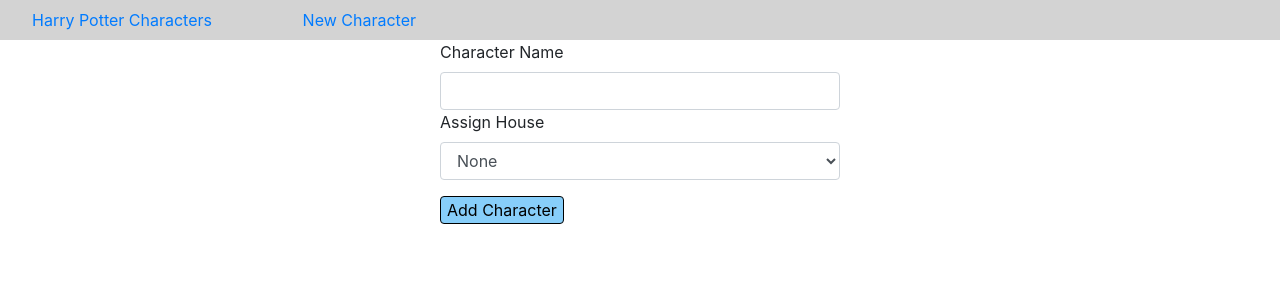
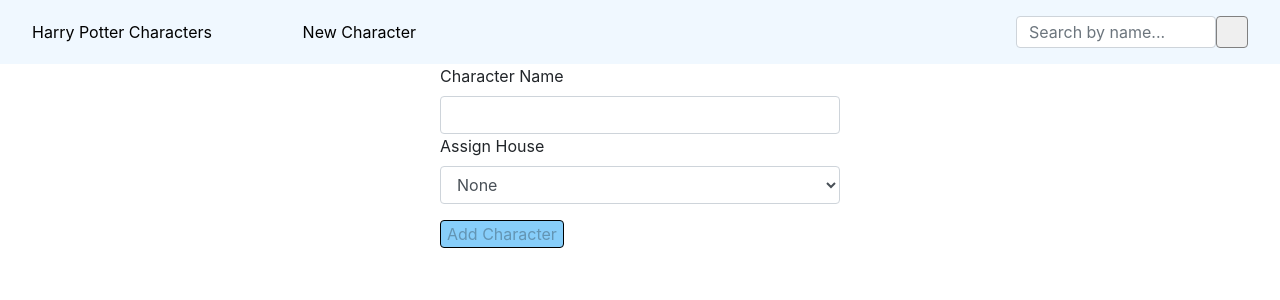
Before and after one commit to Blue-Bird-2007/harry-potter-characters, an Angular app: page /new-character in a window 1280 px wide. Shown: the top 300 px of the page. Built offline with nearby package versions, Linux system fonts and the light colour scheme.

Commit message:
Added a form to create new character

```diff
--- a/src/app/app.module.ts
+++ b/src/app/app.module.ts
@@ -1,5 +1,6 @@
 import { BrowserModule } from '@angular/platform-browser';
 import { NgModule } from '@angular/core';
+import { FormsModule } from '@angular/forms'
 import { RouterModule } from '@angular/router';
 import { appRoutingModule } from './app.routing';
 
@@ -29,7 +30,8 @@
   imports: [
     BrowserModule,
     RouterModule.forRoot(routes),
-    appRoutingModule
+    appRoutingModule,
+    FormsModule
   ],
   providers: [HarryPotterService, LogService],
   bootstrap: [AppComponent]
--- a/src/app/create-character/create-character.component.css
+++ b/src/app/create-character/create-character.component.css
@@ -24,3 +24,7 @@
   border: 1px solid black;
   background-color: lightskyblue;
 }
+
+input.ng-invalid.ng-touched {
+  border: 1px solid red;
+}
--- a/src/app/create-character/create-character.component.html
+++ b/src/app/create-character/create-character.component.html
@@ -1,19 +1,28 @@
-<form>
+<form (ngSubmit)="onSubmit(form)" #form="ngForm">
   <div class="form-group">
     <div class="label-for-input">
       <label for="name">Character Name</label>
-      <input type="text" id="name" name="name" class="form-control">
+      <input
+        type="text"
+        id="name"
+        name="name"
+        class="form-control"
+        autocomplete="off"
+        ngModel
+        required
+        #nameCtrl="ngModel">
+      <span class="help-block" *ngIf="nameCtrl.invalid && nameCtrl.touched">Please enter a name!</span>
     </div>
   <div class="form-group">
     <div class="label-for-input">
       <label for="house">Assign House</label>
-      <select id="house" name="house" class="form-control">
+      <select id="house" name="house" class="form-control" ngModel>
         <option *ngFor="let option of availableHouses" [value]="option.value">{{ option.display }}</option>
       </select>
     </div>
   </div>
   </div>
   <div id="btnAddCharacter">
-    <button class="btn-add-character" type="submit">Add Character</button>
+    <button class="btn-add-character" type="submit" [disabled]="form.invalid">Add Character</button>
   </div>
 </form>
--- a/src/app/create-character/create-character.component.ts
+++ b/src/app/create-character/create-character.component.ts
@@ -1,4 +1,5 @@
 import { Component, OnInit } from '@angular/core';
+import { HarryPotterService } from '../harry-potter.service';
 
 @Component({
   selector: 'app-create-character',
@@ -13,9 +14,21 @@
     { display: 'Ravenclaw', value: 'ravenclaw' },
     { display: 'Hufflepuff', value: 'hufflepuff' }
   ];
-  constructor() { }
+  hpService: HarryPotterService;
+
+  constructor(hpService: HarryPotterService) {
+    this.hpService = hpService;
+  }
 
   ngOnInit() {
   }
 
+  onSubmit(submittedForm) {
+    if (submittedForm.invalid) {
+      return;
+    }
+    console.log(submittedForm.value);
+    this.hpService.addCharacter(submittedForm.value.name, submittedForm.value.house);
+  }
+
 }
--- a/src/app/harry-potter.service.ts
+++ b/src/app/harry-potter.service.ts
@@ -14,6 +14,7 @@
     { name: 'Luna Lovegood', house: ''},
     { name: 'Neville Longbottom', house: ''},
     { name: 'Sirius Black', house: ''},
+    { name: 'Susan Bones', house: ''},
     { name: 'Remus Lupin', house: ''},
     { name: 'Bellatrix Lestrange', house: ''},
     { name: 'Rubeus Hagrid', house: ''},
@@ -22,8 +23,7 @@
     { name: 'Parvati Patil', house: ''},
     { name: 'Padma Patil', house: ''},
     { name: 'Fenrir Greyback', house: ''},
-    { name: 'Severus Snape', house: ''},
-    { name: 'Minerva McGonagall', house: ''},
+    { name: 'Ernie MacMillan', house: ''}
   ];
   private logService: LogService;
 
@@ -43,9 +43,20 @@
   onHouseChosen(charInfo) {
     const pos = this.characters.findIndex((char) => {
       return char.name === charInfo.name;
-    })
+    });
     this.characters[pos].house = charInfo.house;
     this.logService.writeLog(`Changed house of ${charInfo.name}, new house is ${charInfo.house}`);
   }
 
+  addCharacter(name, house) {
+    const pos = this.characters.findIndex((char) => {
+      return char.name === name;
+    });
+    if (pos !== -1) {
+      return;
+    }
+    const newCharacter = { name: name, house: house };
+    this.characters.push(newCharacter);
+  }
+
 }
--- a/src/app/header/header.component.css
+++ b/src/app/header/header.component.css
@@ -1,6 +1,8 @@
 .navbar.navbar-expand {
-  background-color: lightgrey;
+  background-color: aliceblue;
   width: 100%;
+  height: 64px;
+  position: relative;
 }
 
 .nav-item.nav-link {
@@ -17,3 +19,25 @@
   width: 400px;
   padding-left: 16px;
 }
+
+#allCharacters, #newCharacter {
+  color: black;
+}
+
+#search {
+  position: absolute;
+  top: 16px;
+  right: 64px;
+  width: 200px;
+  height: 32px;
+}
+
+#searchButton {
+  position: absolute;
+  top: 16px;
+  right: 32px;
+  width: 32px;
+  height: 32px;
+  border-radius: 4px;
+  border: 1px solid grey;
+}
--- a/src/app/header/header.component.html
+++ b/src/app/header/header.component.html
@@ -13,4 +13,10 @@
       </li>
     </div>
   </div>
+  <div class="form-group">
+    <input type="text" id="search" class="form-control" placeholder="Search by name..." autocomplete="off">
+  </div>
+  <div class="search-button">
+    <button id="searchButton"></button>
+  </div>
 </nav>
--- a/src/app/tabs/tabs.component.css
+++ b/src/app/tabs/tabs.component.css
@@ -3,8 +3,13 @@
   border-radius: 4px;
 }
 
-nav .nav-tabs .a {
+nav .nav-tabs .li {
   border: 1px solid #dee2e6;
+}
+
+nav .nav-tabs .li.active {
+  border: 1px solid #dee2e6;
+  color: blue;
 }
 
 .nav {
```
